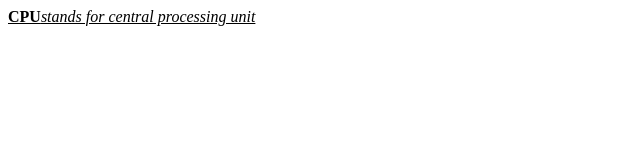
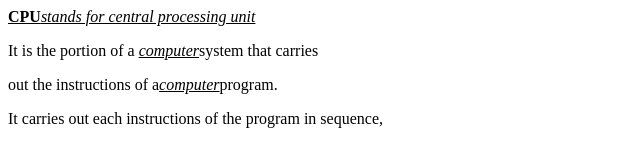
Before and after one commit to iamneo-production/afdfbfbddbbdadaeccdfffebaeceaec, a website: page public/index.html in a window 1280 px wide. Shown: the whole page, without its empty margins (0-640 px from the left). Drawn offline with Linux system fonts and the light colour scheme.

Commit message:
Backup Commit

```diff
--- a/public/index.html
+++ b/public/index.html
@@ -1,4 +1,8 @@
 <html>
     <title>sample output</title>
     <p><u><b>CPU</b><i>stands for central processing unit</i></u></p>
+    <p>It is the portion of a <u><i>computer</i></u>system that carries</p>
+    <p>out the instructions of a<u><i>computer</i></u>program.</p>
+    <p>It carries out each instructions of the program in sequence,</p>
+    <p></p>
 </html>
```
